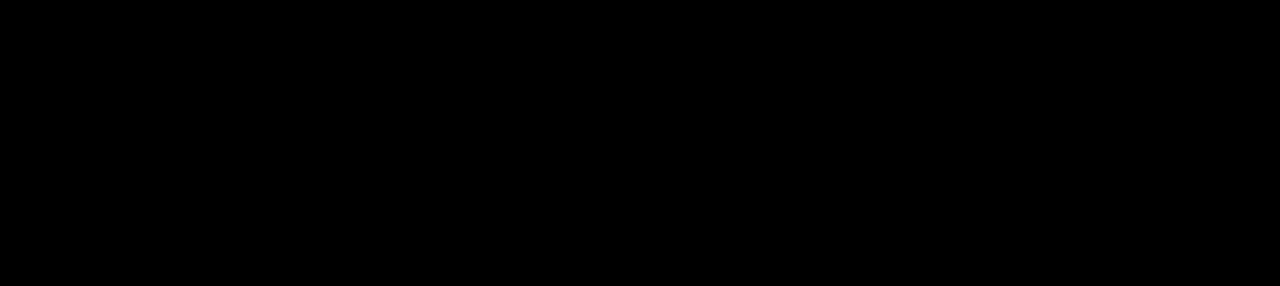
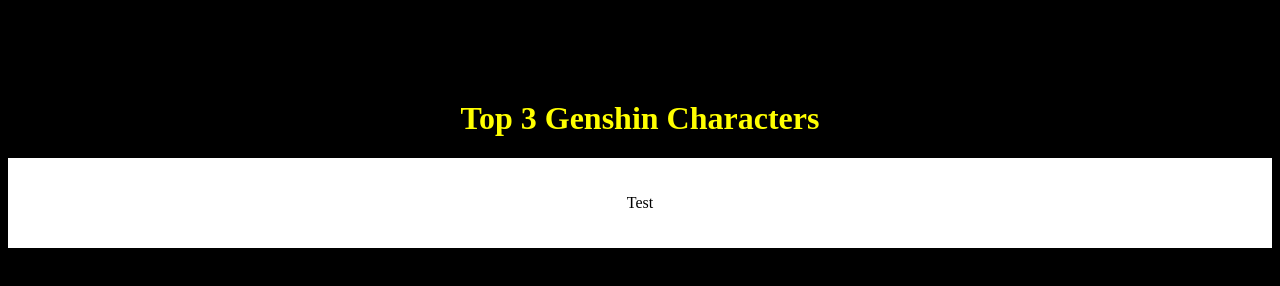
Before and after one commit to staten-island-tech/css-blogpost-project-Altakie, a plain HTML site: page index.html in a window 1280 px wide. Drawn offline with Linux system fonts and the light colour scheme.

Commit message:
Update index.html

```diff
--- a/index.html
+++ b/index.html
@@ -1,14 +1,24 @@
 <html lang="en">
+
 <head>
     <meta charset="UTF-8">
     <meta http-equiv="X-UA-Compatible" content="IE=edge">
     <meta name="viewport" content="width=device-width, initial-scale=1.0">
-    <title>BlogPost Project</title>
+    <title>Top 3 Genshin Characters</title>
 </head>
 <link rel="stylesheet" href="style.css">
+
 <body>
-    <h1>BlogPost Project</h1>
+    <h1 class="header-main">
+        Top 3 Genshin Characters
+    </h1>
+
+    <div class="post-1">
+        <p> Test</p>
+    </div>
+
 
 
 </body>
+
 </html>
```
